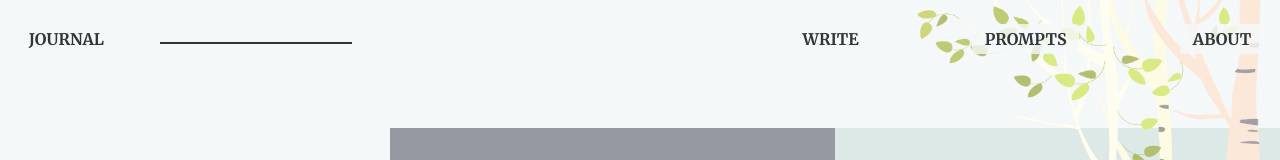
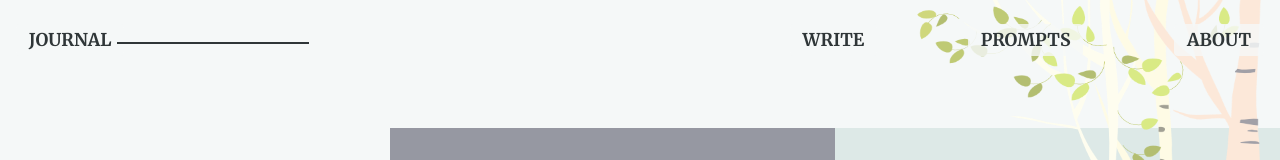
Before and after one commit to Anngineer/forest-friend-journal, a plain HTML site: page index.html in a window 1280 px wide. Shown: the top 160 px of the page. Drawn offline with Linux system fonts and the light colour scheme; a web font is replaced by a local one.

Commit message:
CSS to increase navbar size and fit the decorative bar to the nav

```diff
--- a/styles/styles.scss
+++ b/styles/styles.scss
@@ -161,6 +161,7 @@ nav {
 
 @media (min-width: 800px) {
   nav {
+    font-size: 1.1rem;
     #right-nav {
       width: 38%;
     }
@@ -180,7 +181,7 @@ nav {
     position: sticky;
     // display:
     top: 2.6rem;
-    left: 10rem;
+    left: 7.3rem;
     z-index: 600;
   }
 }
```
Also changed, not shown: styles/styles.css, 1 other file.
